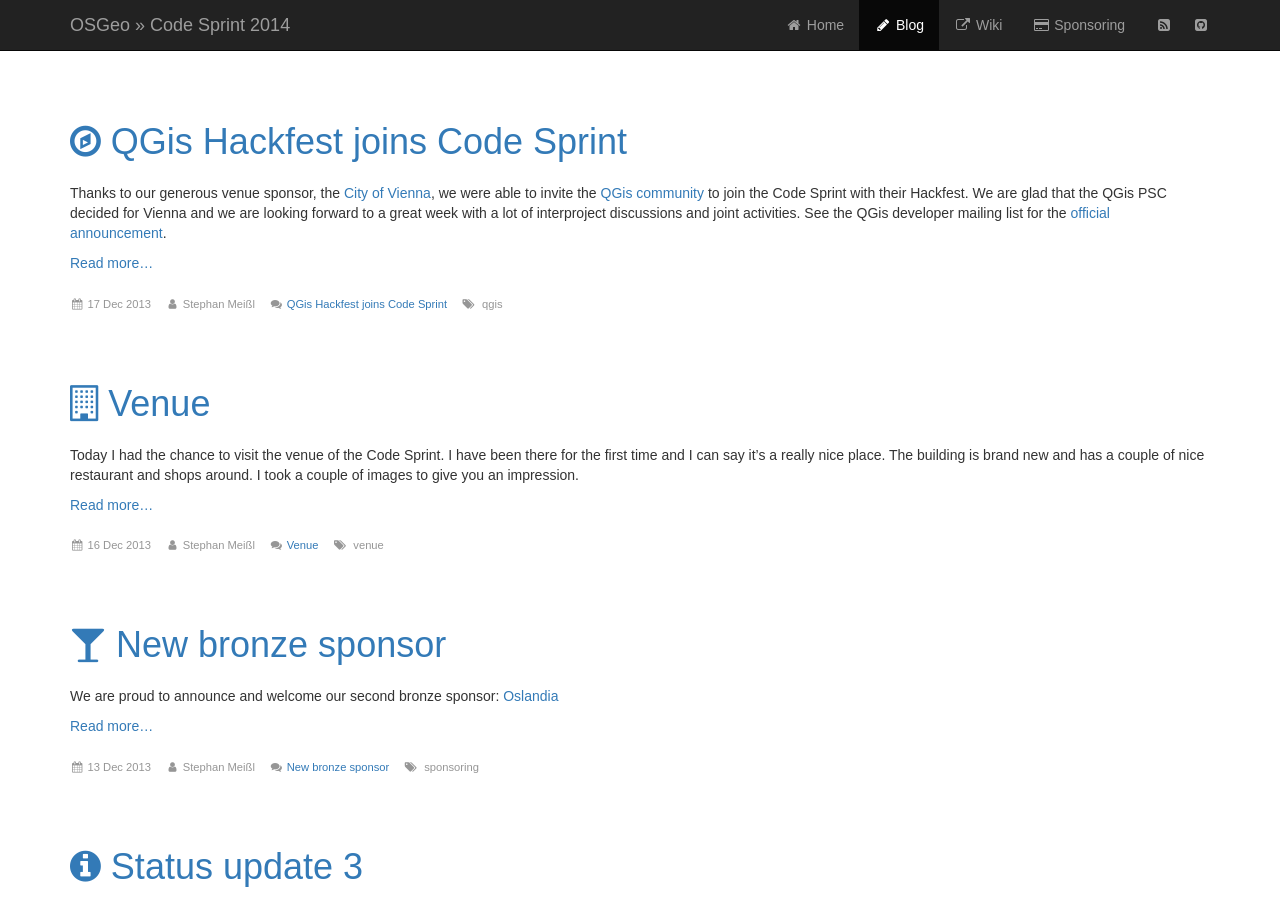
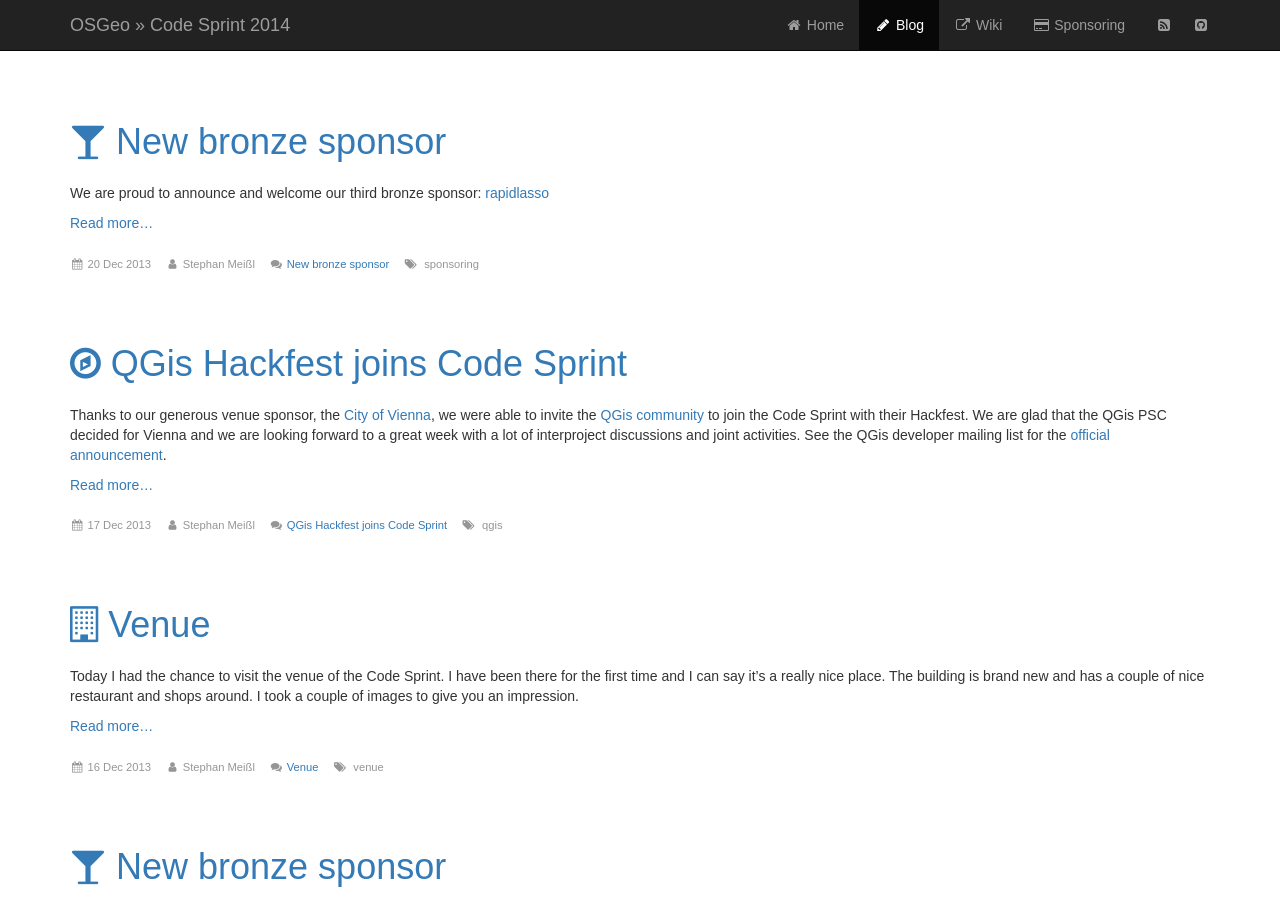
Before and after one commit to EOX-A/vienna_code_sprint_2014, a Jekyll site: the page built from blog.html, in a window 1280 px wide and 900 px high. Built offline with Jekyll 4.4.1, drawn with Linux system fonts in a browser that asks for light colours; nearby versions of some CDN libraries; some web fonts are replaced; Markdown is read by kramdown in place of the engine named in the settings; a script that is not in the unit is left out; comment, search, counter and statistics services are not loaded.

Commit message:
Adding new bronze sponsor rapidlasso.

```diff
--- /dev/null
+++ b/_posts/2013-12-20-new-bronze-sponsor.markdown
@@ -0,0 +1,12 @@
+---
+layout: post
+title:  New bronze sponsor
+date:   2013-12-20
+author: Stephan Meißl
+tags:   sponsoring
+icon:   fa-glass
+---
+
+We are proud to announce and welcome our third bronze sponsor: [rapidlasso](http://rapidlasso.com "rapidlasso")
+
+[![rapidlasso]({{ site.baseurl}}/assets/Logo-rapidlasso.png)](http://rapidlasso.com "rapidlasso")
```
Also changed, not shown: index.md (+1 -0 lines), assets/Logo-rapidlasso.png (added).
